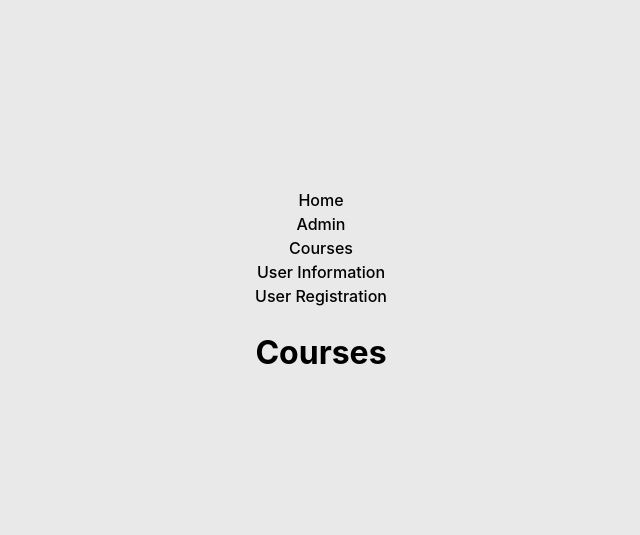
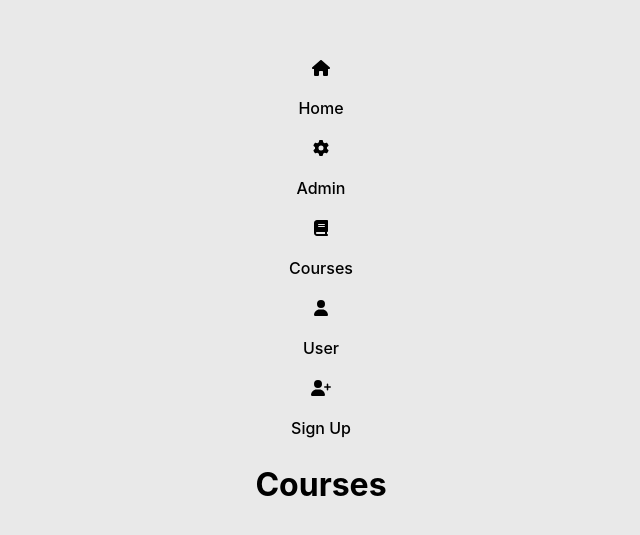
Before and after one commit to njped/capstone-project, a React (Vite) app in the folder client/: page /courses in a window 1280 px wide. Shown: the part 107-642 px from the top of the page, without its empty margins (319-959 px from the left). Built offline with nearby package versions, Linux system fonts and the light colour scheme; no server answers.

Commit message:
Added Symbols for style and removed <br/>

```diff
--- a/client/src/pages/components/NavBar.jsx
+++ b/client/src/pages/components/NavBar.jsx
@@ -1,6 +1,12 @@
 import React from "react";
 import { Link } from 'react-router-dom';
-import '../../App.css';
+
+import { FontAwesomeIcon } from '@fortawesome/react-fontawesome'
+import { faHouse } from '@fortawesome/free-solid-svg-icons';
+import { faGear } from '@fortawesome/free-solid-svg-icons';
+import { faBook } from '@fortawesome/free-solid-svg-icons';
+import { faUser } from '@fortawesome/free-solid-svg-icons';
+import { faUserPlus } from '@fortawesome/free-solid-svg-icons';
 
 export const NavBar = () => {
 
@@ -8,15 +14,15 @@ export const NavBar = () => {
         <>
             <nav>
                 <div id="navLinks">
-                    <Link to='/home'>Home</Link>
-                    <br />
-                    <Link to='/admin'>Admin</Link>
-                    <br />
-                    <Link to='/courses'>Courses</Link>
-                    <br />
-                    <Link to='/user-info'>User Information</Link>
-                    <br />
-                    <Link to='/user-reg'>User Registration</Link>
+                    <Link to='/home'><FontAwesomeIcon icon={faHouse} /><p>Home</p></Link>
+
+                    <Link to='/admin'><FontAwesomeIcon icon={faGear} /><p>Admin</p></Link>
+
+                    <Link to='/courses'><FontAwesomeIcon icon={faBook} /><p>Courses</p></Link>
+
+                    <Link to='/user-info'><FontAwesomeIcon icon={faUser} /><p>User</p></Link>
+
+                    <Link to='/user-reg'><FontAwesomeIcon icon={faUserPlus} /><p>Sign Up</p></Link>
                 </div>
             </nav>
         </>
```
